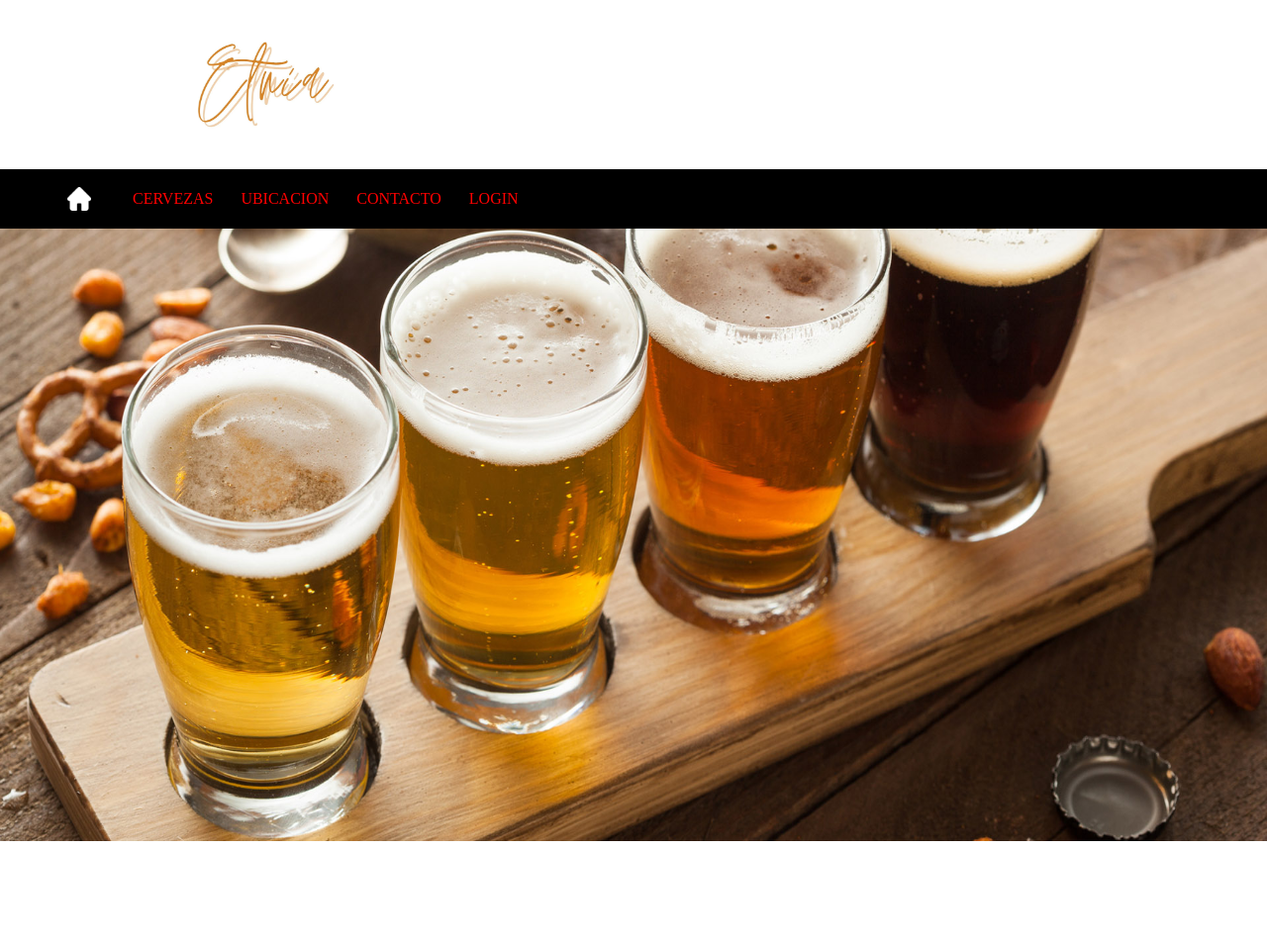
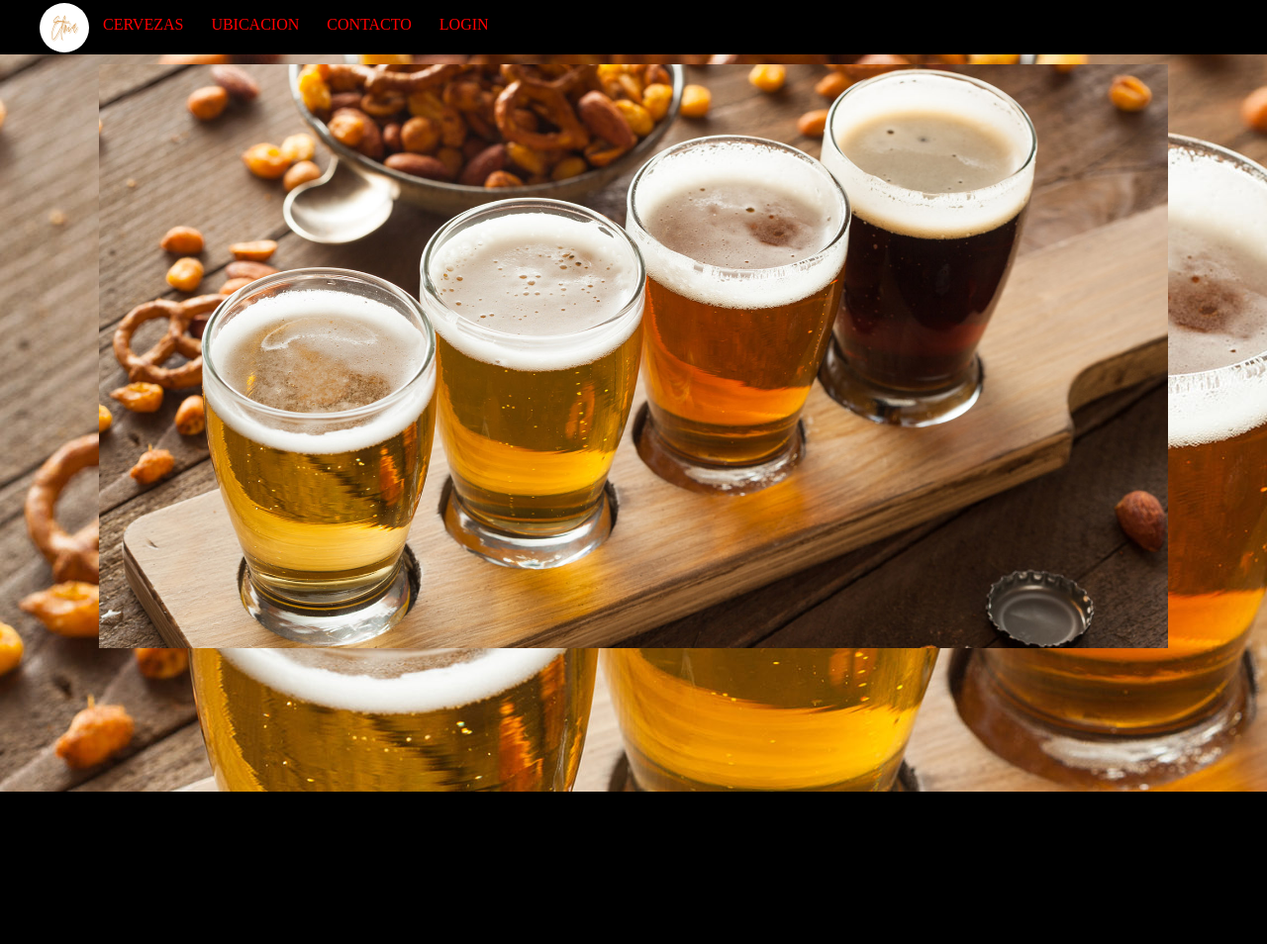
Before and after one commit to Estraimor/Proyecto_cerveceria, a PHP site: page / in a window 1280 px wide. Shown: the whole page at 99% size. After the commit the page ends 800 px from the top, so only its background shows below. Run offline with PHP 8.4, Linux system fonts and the light colour scheme; some libraries are stand-ins or nearby versions.

Commit message:
Arreglado con algunas cosas mas para arreglar

```diff
--- a/Ubicacion.html
+++ b/Ubicacion.html
@@ -16,7 +16,9 @@
         <div class="menu">
             <nav>
                 <ul>
-                    <li><a href="etnia cerveceria artesanal.html"></a></li>
+                    <div>
+                        <a href="index.html"> <img src="./imagen/etnia.jpg" class="icono" /></a>
+                    </div>
                     <li><a href="cervezas.html">Cervezas</a>
                     <ul>
                         <li><a href="#">Golden</a></li>
--- a/cervezas.html
+++ b/cervezas.html
@@ -13,7 +13,9 @@
         <div class="menu">
             <nav>
                 <ul>
-                    <li><a href="etnia cerveceria artesanal.html"></a></li>
+                    <div>
+                        <a href="index.html"> <img src="./imagen/etnia.jpg" class="icono" /></a>
+                    </div>
                     <li><a href="cervezas.html">Cervezas</a>
                     <ul>
                         <li><a href="#">Golden</a></li>
--- a/index.html
+++ b/index.html
@@ -8,14 +8,9 @@
     <script src="https://kit.fontawesome.com/0689f1ccdc.js" crossorigin="anonymous"></script>
     <link rel="stylesheet" href="stilos.css">
 </head>
-<body text="black" link="black" vlink="black">
+<body class="fondo" text="black" link="black" vlink="black">
  <header>
-    <div class="header__superior">
-      <div class="logo">
-        <img src="./imagen/etnia.jpg" alt="">
-      </div>
-    </div>
-    <div class="container__menu">
+    <div class="container__menu1">
         <input type="checkbox" id="check__menu">
         <label id="#label__check" for="check__menu">
             <i class="fa-solid fa-bars icon__menu"></i>
@@ -23,8 +18,9 @@
         <div class="menu">
             <nav>
                 <ul>
-                    <li><a href="etnia cerveceria artesanal.html"></a></li>
-
+                    <div>
+                        <a href="index.html"> <img src="./imagen/etnia.jpg" class="icono" /></a>
+                    </div>
                     <li><a href="cervezas.html">Cervezas</a>
                     <ul>
                         <li><a href="#">Golden</a></li>
@@ -45,18 +41,13 @@
         </div>
     </div>
  </header>
-
 <div class="slider-frame">
     <ul>
-        <li><img src="imagen/cerveza-artesanal.jpg" width="500px" height="800px"></li>
-        <li><img src="imagen/cerveza2.jpg" width="500px" height="800px"></li>
-        <li><img src="./imagen/cervezas.jpg" width="500px" height="900px"></li>
-        <li><img src="imagen/Tipos-de-cervezas-artesanales.jpg" width="500px" height="800px"></li>
+        <li><img src="imagen/cerveza-artesanal.jpg" width="500px" height="590px"></li>
+        <li><img src="imagen/cerveza2.jpg" width="500px" height="590px"></li>
+        <li><img src="./imagen/cervezas.jpg" width="500px" height="590px"></li>
+        <li><img src="imagen/Tipos-de-cervezas-artesanales.jpg" width="500px" height="590px"></li>
     </ul>
 </div>
-
-
-
-
 </body>
 </html>
--- a/stilos.css
+++ b/stilos.css
@@ -1,3 +1,4 @@
+
 *{
     margin: 0;
     padding: 0;
@@ -14,6 +15,13 @@ header{
     background: rgb(255, 255, 255);
 
 }
+.fondo{
+    background-image: url("./imagen/cerveza2.jpg");
+    backdrop-filter: blur(0px);
+    width: 100%;
+    height: 100%;
+
+}
 
 .header__superior{
     max-width: 1000px;
@@ -28,13 +36,18 @@ header{
 .logo img{
     width: 250px;
 }
-
 .container__menu{
     width: 100%;
     height: 60px;
     background: #000000;
     padding: 0px 20px;
-
+}
+.container__menu1{
+    width: 100%;
+    height: 60px;
+    background: #000000;
+    padding: 0px 20px;
+    margin-top: -70px;
 }
 
 .menu{
@@ -61,22 +74,11 @@ nav ul li{
     position: relative;
 }
 
-nav > ul >li:first-child>a{
-    background-image: url(./imagen/casa.png);
-    background-size: 24px;
-    background-repeat: no-repeat;
-    background-position: center center;
-    padding: 20px 40px;
-
-}
-
-nav > ul >li:first-child:hover > a{
-    background-image: url(./imagen/casa.png);
-    background-size: 24px;
-    background-repeat: no-repeat;
-    background-position: center center;
-
-
+.icono {
+    width:50px;
+    height:50px;
+    border-radius:150px;
+    margin-top: 8.2px
 }
 
 nav > ul > li > a{
@@ -86,7 +88,7 @@ nav > ul > li > a{
     align-items: center;
     padding: 14px;
     text-transform: uppercase;
-    font-size: 16px;
+    font-size: 1em;
     transition: all 300ms ease;
     color: rgb(255, 0, 0);
 }
@@ -243,10 +245,11 @@ nav > ul > li:first-child a{
 /* slider*/
 
 .slider-frame {
-	width: 1280px;
+	width: 1080px;
     height: auto;
 	margin:50px auto 0;
 	overflow: hidden;
+    margin-top: 65px;
 }
 
 .slider-frame ul {
@@ -384,6 +387,7 @@ nav > ul > li:first-child a{
     transform: translate(-50%,-50%);
     box-sizing: border-box;
     padding: 70px 30px;
+    margin-top: 380px;
 }
 .login-box .avatar{
     width: 100px;
@@ -417,7 +421,7 @@ display: block;
     outline:none;
     height: 40px;
     color:#fff;
-    font-size: 16px;
+    font-size: 1em;
 }
 .login-box input[type="submit"]{
     border: none;
@@ -453,7 +457,7 @@ display: block;
   background: #470303;
   padding: 10px;
   border-radius: 4px;
-  margin-bottom: 16px;
+  margin-bottom: 1em;
   border: 1px solid #200202;
   font-family: 'calibri';
   font-size: 18px;
@@ -483,14 +487,11 @@ display: block;
   border: none;
   padding: 12px;
   color: white;
-  margin: 16px 0;
-  font-size: 16px;
+  margin: 1em 0;
+  font-size: 1em;
 }
 
 
-.instagram{
-    background: rgb(0, 0, 0);
-}
 #main-container{
     margin: 150px auto;
     width: 600px;
```
Also changed, not shown: Contacto.html (+5 -6 lines), Login.html (+10 -5 lines).
